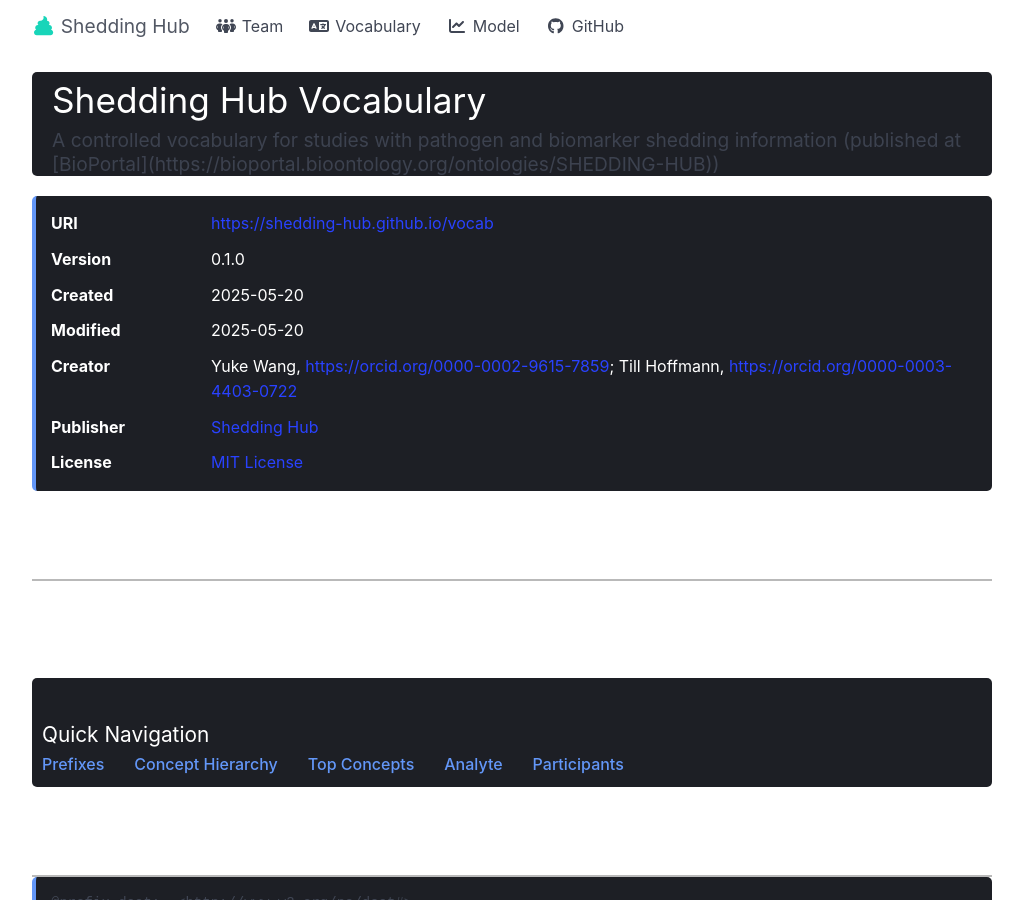
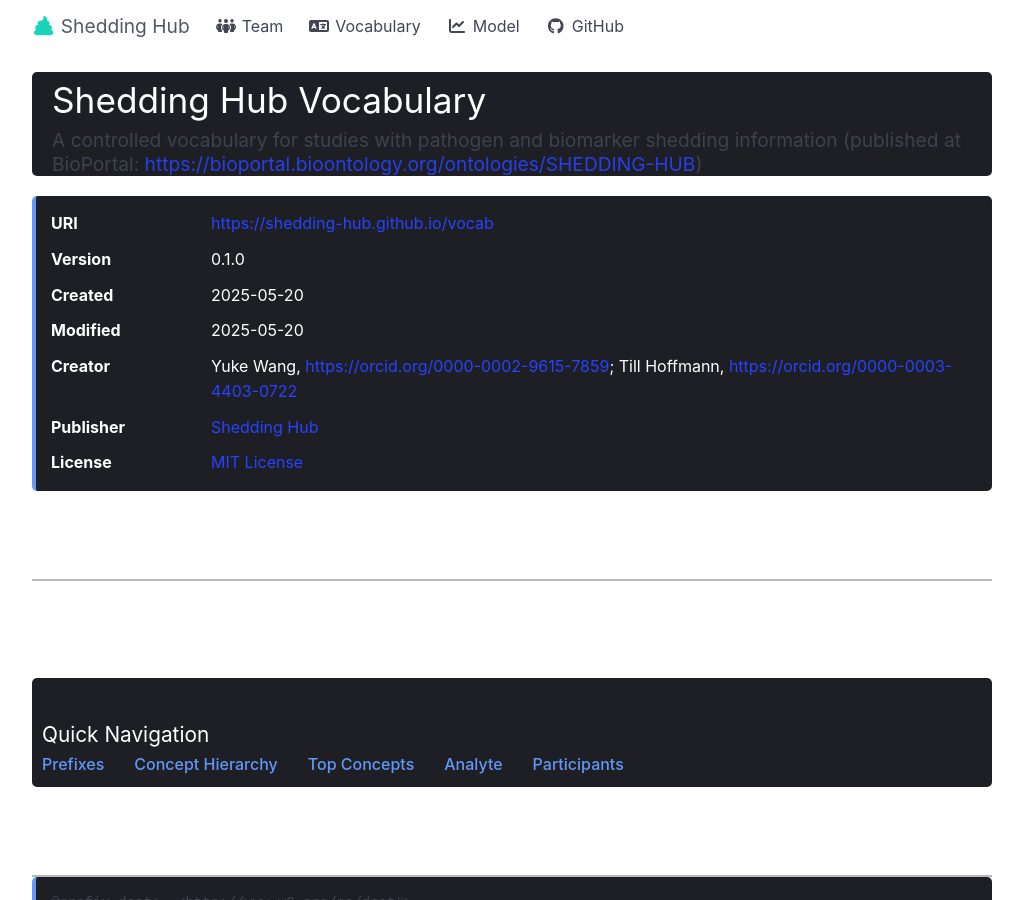
Before and after one commit to shedding-hub/shedding-hub.github.io, a Jekyll site: the page vocab/index.html, which Jekyll copies as it is, in a window 1280 px wide and 900 px high. Shown: the whole window, without its empty margins (128-1151 px from the left). Built offline with Jekyll 4.4.1, drawn with Linux system fonts in a browser that asks for light colours; nearby versions of some CDN libraries.

Commit message:
Update BioPortal link

```diff
--- a/vocab/index.html
+++ b/vocab/index.html
@@ -311,7 +311,7 @@
 
     <header>
         <h1>Shedding Hub Vocabulary</h1>
-        <p class="subtitle">A controlled vocabulary for studies with pathogen and biomarker shedding information (published at [BioPortal](https://bioportal.bioontology.org/ontologies/SHEDDING-HUB))</p>
+        <p class="subtitle">A controlled vocabulary for studies with pathogen and biomarker shedding information (published at BioPortal: <a href="https://bioportal.bioontology.org/ontologies/SHEDDING-HUB">https://bioportal.bioontology.org/ontologies/SHEDDING-HUB</a>)</p>
     </header>
 
     <div class="metadata">
```
